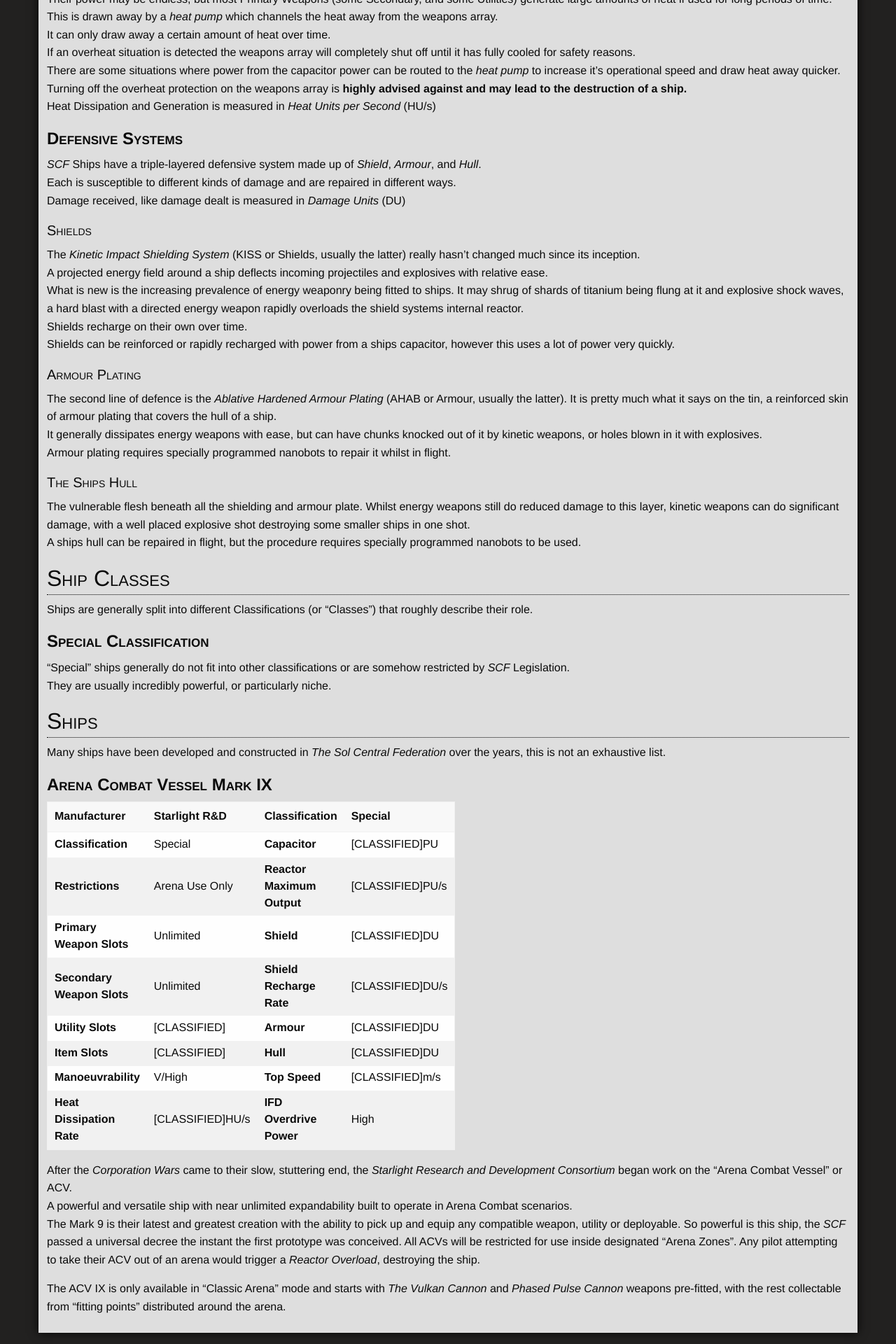
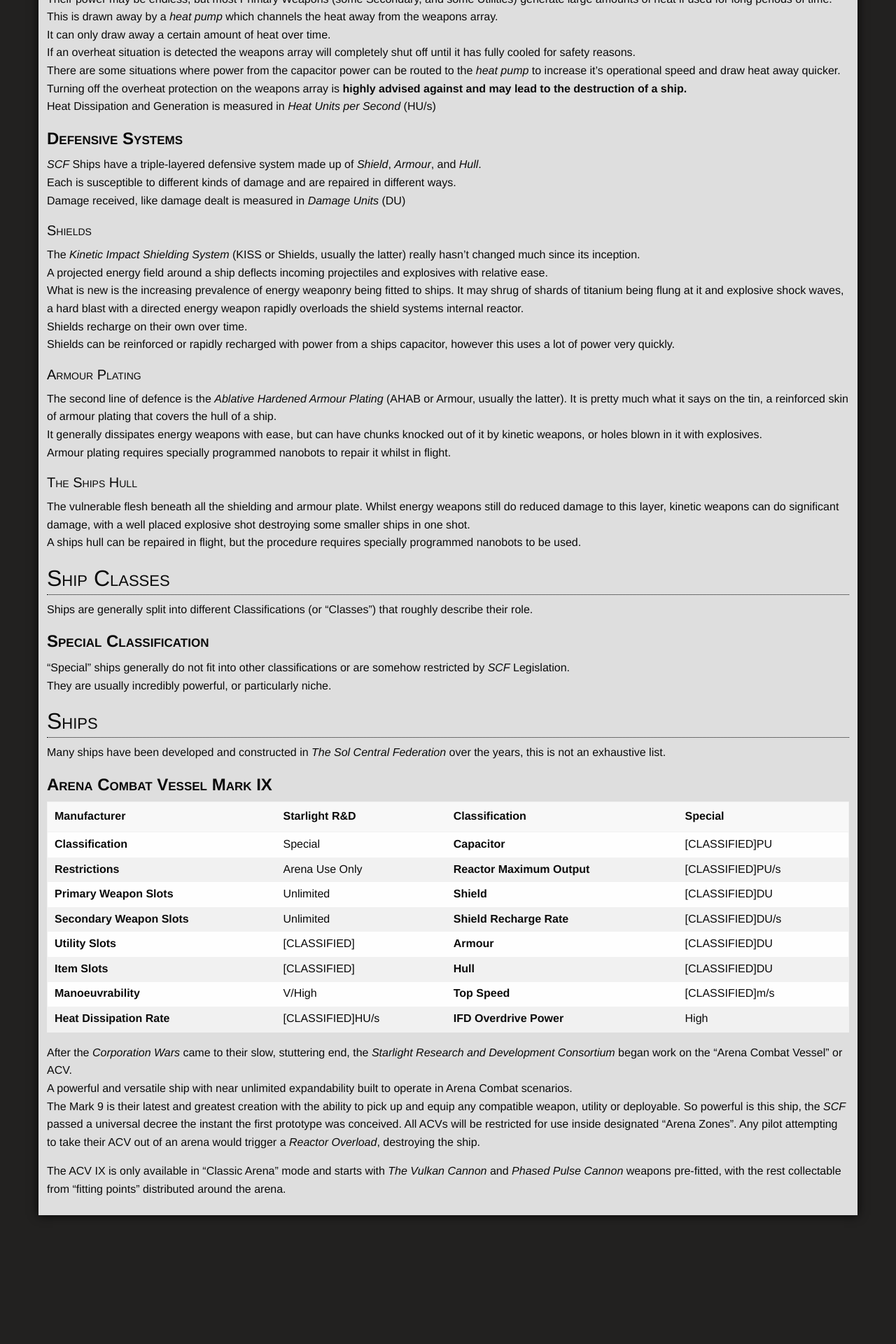
Before and after one commit to ori-sky/polar-space, a Jekyll site: the page built from designs/ships.md, in a window 1280 px wide. Shown: the part 1346-3266 px from the top of the page at 70% size. Built offline with Jekyll 4.4.1, drawn with Linux system fonts in a browser that asks for light colours; nearby versions of some CDN libraries; some web fonts are replaced; our own code applies the rules of GitHub Pages for plain Markdown files; library files that are not in the unit come from our copies; after the commit the page ends 3098 px from its top, so only the background shows below that.

Commit message:
Update app.css

```diff
--- a/assets/css/app.css
+++ b/assets/css/app.css
@@ -108,7 +108,7 @@
 }
 
 .content-box table {
-	width: 50%;
+	min-width: 50%;
 }
 
 .content-box tbody th, .content-box tbody td {
```
